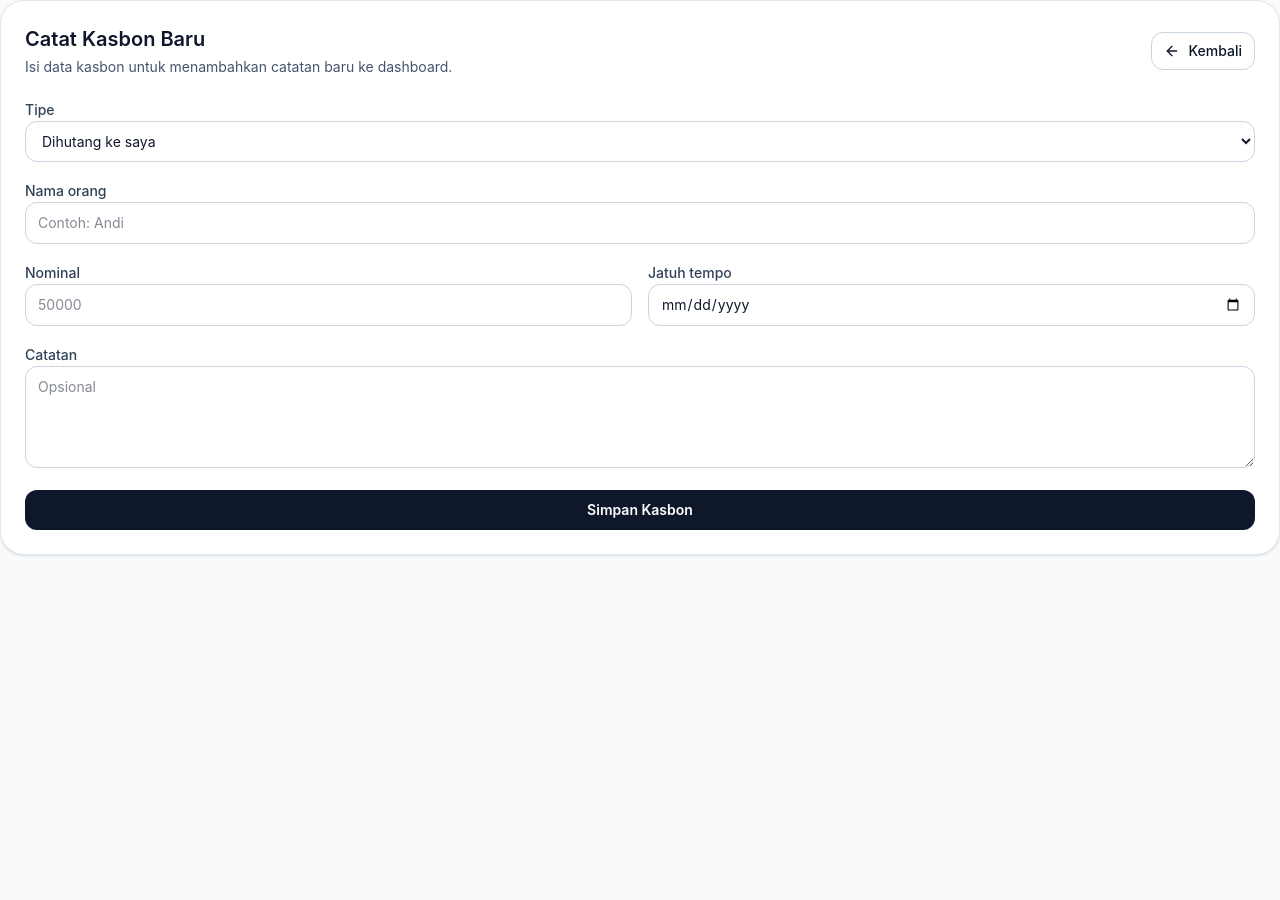
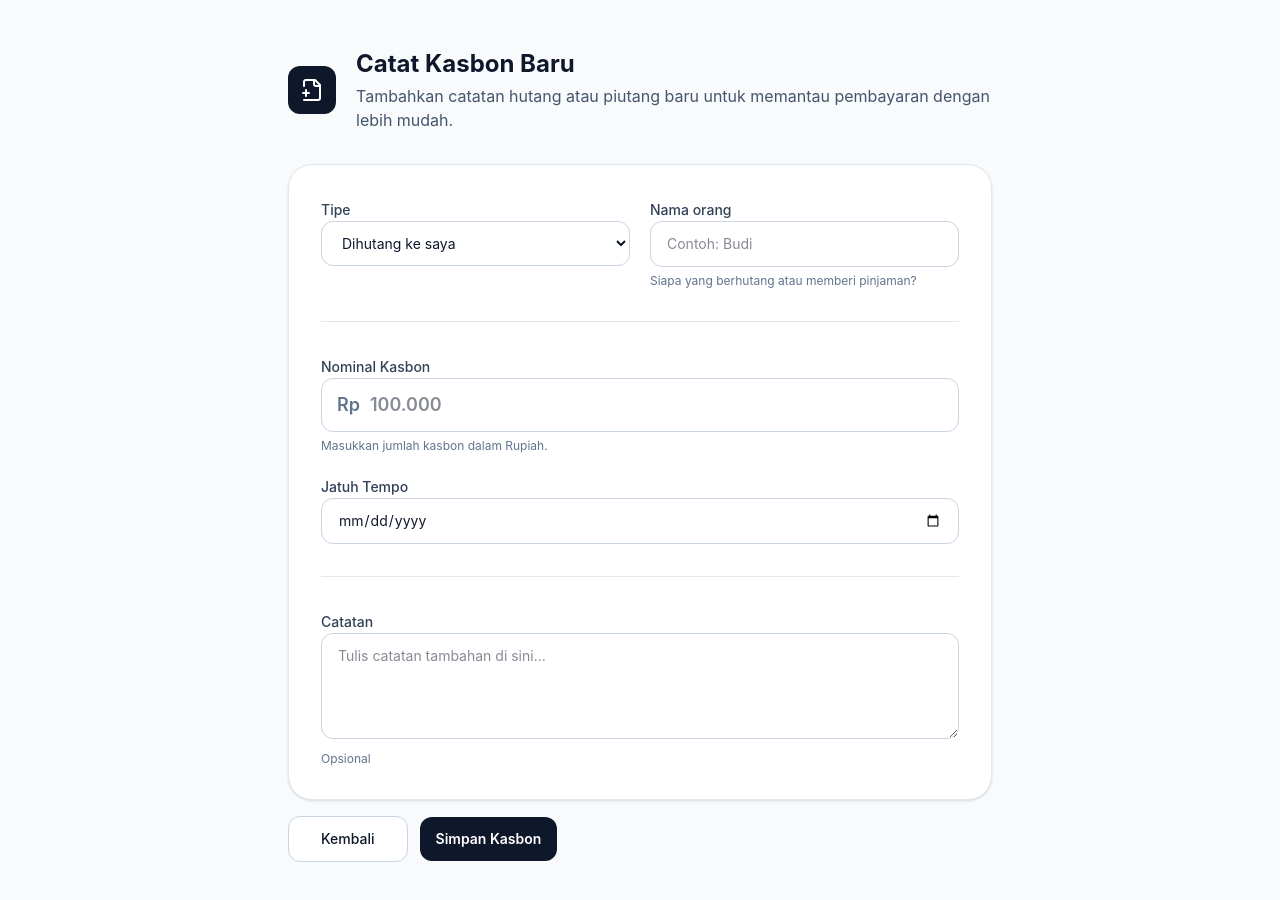
Before and after one commit to ibnusetiawan22/Kasbon-App, a Next.js app: page /dashboard/new in a window 1280 px wide. Shown: the top 900 px of the page. Before the commit the page ends 800 px from the top, so only its background shows below. Built offline with nearby package versions, Linux system fonts and the light colour scheme.

Commit message:
style: improve create debt form layout

```diff
--- a/src/features/debts/components/debt-create-form.tsx
+++ b/src/features/debts/components/debt-create-form.tsx
@@ -3,7 +3,7 @@
 import Link from "next/link";
 import { useRouter } from "next/navigation";
 import { useState } from "react";
-import { ArrowLeft, LoaderCircle } from "lucide-react";
+import { ArrowLeft, FilePlus2, LoaderCircle } from "lucide-react";
 import { z } from "zod";
 
 import { ROUTES } from "@/config/routes";
@@ -89,21 +89,20 @@ export function DebtCreateForm() {
   };
 
   return (
-    <section className="rounded-3xl border border-slate-200 bg-white p-5 shadow-sm sm:p-6">
-      <div className="mb-5 flex items-center justify-between">
+    <div className="min-h-screen bg-slate-50">
+      <main className="mx-auto max-w-3xl px-4 py-12 sm:px-6 lg:px-8">
+        <div className="space-y-8">
+          <div className="flex items-center gap-5">
+            <div className="flex h-12 w-12 flex-shrink-0 items-center justify-center rounded-xl bg-slate-900 text-white">
+              <FilePlus2 className="h-6 w-6" />
+            </div>
             <div>
-          <h1 className="text-xl font-semibold text-slate-900">Catat Kasbon Baru</h1>
-          <p className="mt-1 text-sm text-slate-600">
-            Isi data kasbon untuk menambahkan catatan baru ke dashboard.
+              <h1 className="text-2xl font-bold text-slate-900">Catat Kasbon Baru</h1>
+              <p className="mt-1 text-base text-slate-600">
+                Tambahkan catatan hutang atau piutang baru untuk memantau pembayaran dengan lebih
+                mudah.
               </p>
             </div>
-        <Link
-          href={ROUTES.dashboard}
-          className="inline-flex items-center gap-2 rounded-xl border border-slate-300 px-3 py-2 text-sm font-medium text-slate-700 transition hover:bg-slate-50"
-        >
-          <ArrowLeft className="h-4 w-4" />
-          Kembali
-        </Link>
           </div>
 
           <form
@@ -113,12 +112,17 @@ export function DebtCreateForm() {
               await handleSubmit(new FormData(event.currentTarget));
             }}
           >
-        <label className="block space-y-2">
+            <div className="rounded-3xl border border-slate-200 bg-white p-8 shadow-sm">
+              <div className="space-y-8">
+                {/* Section 1: Info Dasar */}
+                <div className="space-y-5">
+                  <div className="grid gap-5 sm:grid-cols-2">
+                    <label className="block space-y-1.5">
                       <span className="text-sm font-medium text-slate-700">Tipe</span>
                       <select
                         name="type"
                         defaultValue="owed_to_me"
-            className="w-full rounded-xl border border-slate-300 px-3 py-2.5 text-sm text-slate-900 outline-none transition focus:border-slate-500"
+                        className="w-full rounded-xl border border-slate-300 bg-white px-4 py-3 text-sm text-slate-900 outline-none transition focus:border-blue-500 focus:ring-2 focus:ring-blue-500/50"
                       >
                         <option value="owed_to_me">Dihutang ke saya</option>
                         <option value="i_owe">Saya hutang</option>
@@ -127,73 +131,95 @@ export function DebtCreateForm() {
                         <p className="text-xs text-red-600">{fieldErrors.type}</p>
                       ) : null}
                     </label>
-
-        <label className="block space-y-2">
+                    <label className="block space-y-1.5">
                       <span className="text-sm font-medium text-slate-700">Nama orang</span>
                       <input
                         name="counterpartName"
                         required
-            placeholder="Contoh: Andi"
-            className="w-full rounded-xl border border-slate-300 px-3 py-2.5 text-sm text-slate-900 outline-none transition focus:border-slate-500"
+                        placeholder="Contoh: Budi"
+                        className="w-full rounded-xl border border-slate-300 bg-white px-4 py-3 text-sm text-slate-900 outline-none transition focus:border-blue-500 focus:ring-2 focus:ring-blue-500/50"
                       />
+                      <p className="text-xs text-slate-500">
+                        Siapa yang berhutang atau memberi pinjaman?
+                      </p>
                       {fieldErrors.counterpartName ? (
                         <p className="text-xs text-red-600">{fieldErrors.counterpartName}</p>
                       ) : null}
                     </label>
+                  </div>
+                </div>
 
-        <div className="grid gap-4 sm:grid-cols-2">
-          <label className="block space-y-2">
-            <span className="text-sm font-medium text-slate-700">Nominal</span>
+                {/* Section 2: Nominal & Tanggal */}
+                <div className="space-y-5 border-t border-slate-200 pt-8">
+                  <label className="block space-y-1.5">
+                    <span className="text-sm font-medium text-slate-700">Nominal Kasbon</span>
+                    <div className="relative">
+                      <span className="pointer-events-none absolute inset-y-0 left-0 flex items-center pl-4 text-lg font-semibold text-slate-500">
+                        Rp
+                      </span>
                       <input
                         name="amount"
                         required
                         min={1}
                         step={1}
                         type="number"
-              placeholder="50000"
-              className="w-full rounded-xl border border-slate-300 px-3 py-2.5 text-sm text-slate-900 outline-none transition focus:border-slate-500"
+                        placeholder="100.000"
+                        className="w-full rounded-xl border border-slate-300 bg-white px-4 py-3 pl-12 text-lg font-semibold text-slate-900 outline-none transition focus:border-blue-500 focus:ring-2 focus:ring-blue-500/50"
                       />
+                    </div>
+                    <p className="text-xs text-slate-500">
+                      Masukkan jumlah kasbon dalam Rupiah.
+                    </p>
                     {fieldErrors.amount ? (
                       <p className="text-xs text-red-600">{fieldErrors.amount}</p>
                     ) : null}
                   </label>
-
-          <label className="block space-y-2">
-            <span className="text-sm font-medium text-slate-700">Jatuh tempo</span>
+                  <label className="block space-y-1.5">
+                    <span className="text-sm font-medium text-slate-700">Jatuh Tempo</span>
                     <input
                       name="dueDate"
                       type="date"
-              className="w-full rounded-xl border border-slate-300 px-3 py-2.5 text-sm text-slate-900 outline-none transition focus:border-slate-500"
+                      className="w-full rounded-xl border border-slate-300 bg-white px-4 py-3 text-sm text-slate-900 outline-none transition focus:border-blue-500 focus:ring-2 focus:ring-blue-500/50"
                     />
-            {fieldErrors.dueDate ? (
-              <p className="text-xs text-red-600">{fieldErrors.dueDate}</p>
-            ) : null}
                   </label>
                 </div>
 
-        <label className="block space-y-2">
+                {/* Section 3: Catatan */}
+                <div className="space-y-5 border-t border-slate-200 pt-8">
+                  <label className="block space-y-1.5">
                     <span className="text-sm font-medium text-slate-700">Catatan</span>
                     <textarea
                       name="note"
                       rows={4}
-            placeholder="Opsional"
-            className="w-full rounded-xl border border-slate-300 px-3 py-2.5 text-sm text-slate-900 outline-none transition focus:border-slate-500"
+                      placeholder="Tulis catatan tambahan di sini..."
+                      className="w-full rounded-xl border border-slate-300 bg-white px-4 py-3 text-sm text-slate-900 outline-none transition focus:border-blue-500 focus:ring-2 focus:ring-blue-500/50"
                     />
+                    <p className="text-xs text-slate-500">Opsional</p>
                     {fieldErrors.note ? (
                       <p className="text-xs text-red-600">{fieldErrors.note}</p>
                     ) : null}
                   </label>
+                </div>
+              </div>
 
               {formError ? (
-          <div className="rounded-xl border border-red-200 bg-red-50 px-3 py-2 text-sm text-red-700">
+                <div className="mt-6 rounded-xl border border-red-200 bg-red-50 px-4 py-3 text-sm text-red-700">
                   {formError}
                 </div>
               ) : null}
+            </div>
 
+            <div className="flex items-center gap-3">
+              <Link
+                href={ROUTES.dashboard}
+                className="flex-1 rounded-xl border border-slate-300 bg-white px-4 py-3 text-center text-sm font-medium text-slate-700 transition hover:bg-slate-50 sm:flex-initial sm:px-8"
+              >
+                Kembali
+              </Link>
               <button
                 type="submit"
                 disabled={isSubmitting}
-          className="inline-flex w-full items-center justify-center gap-2 rounded-xl bg-slate-900 px-4 py-2.5 text-sm font-semibold text-white transition hover:bg-slate-800 disabled:cursor-not-allowed disabled:opacity-60"
+                className="inline-flex flex-1 items-center justify-center gap-2 rounded-xl bg-slate-900 px-4 py-3 text-sm font-semibold text-white transition hover:bg-slate-800 disabled:cursor-not-allowed disabled:opacity-60 sm:flex-initial"
               >
                 {isSubmitting ? (
                   <>
@@ -204,7 +230,10 @@ export function DebtCreateForm() {
                   "Simpan Kasbon"
                 )}
               </button>
+            </div>
           </form>
-    </section>
+        </div>
+      </main>
+    </div>
   );
 }
```
Lines whose indentation alone changed are shown as unchanged.
